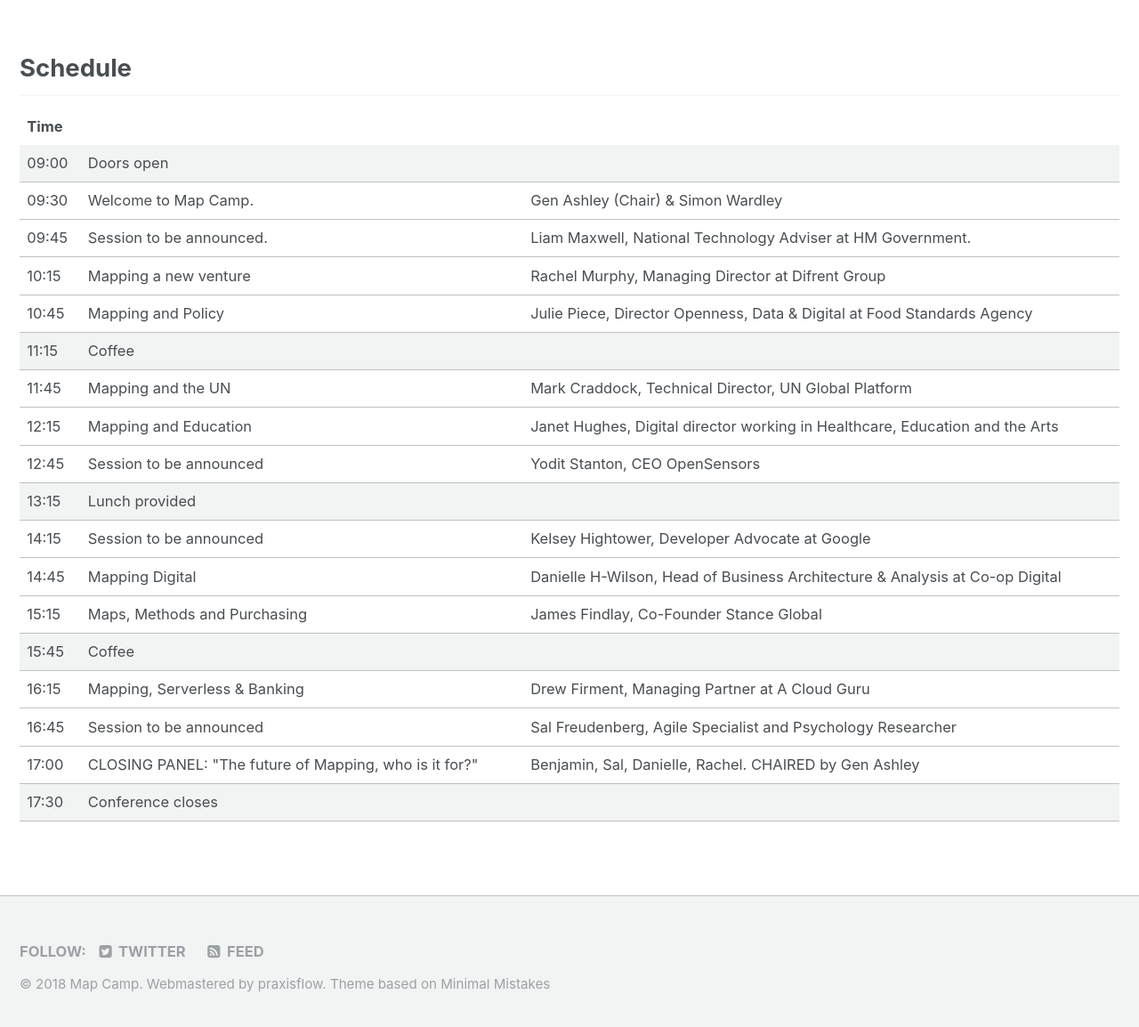
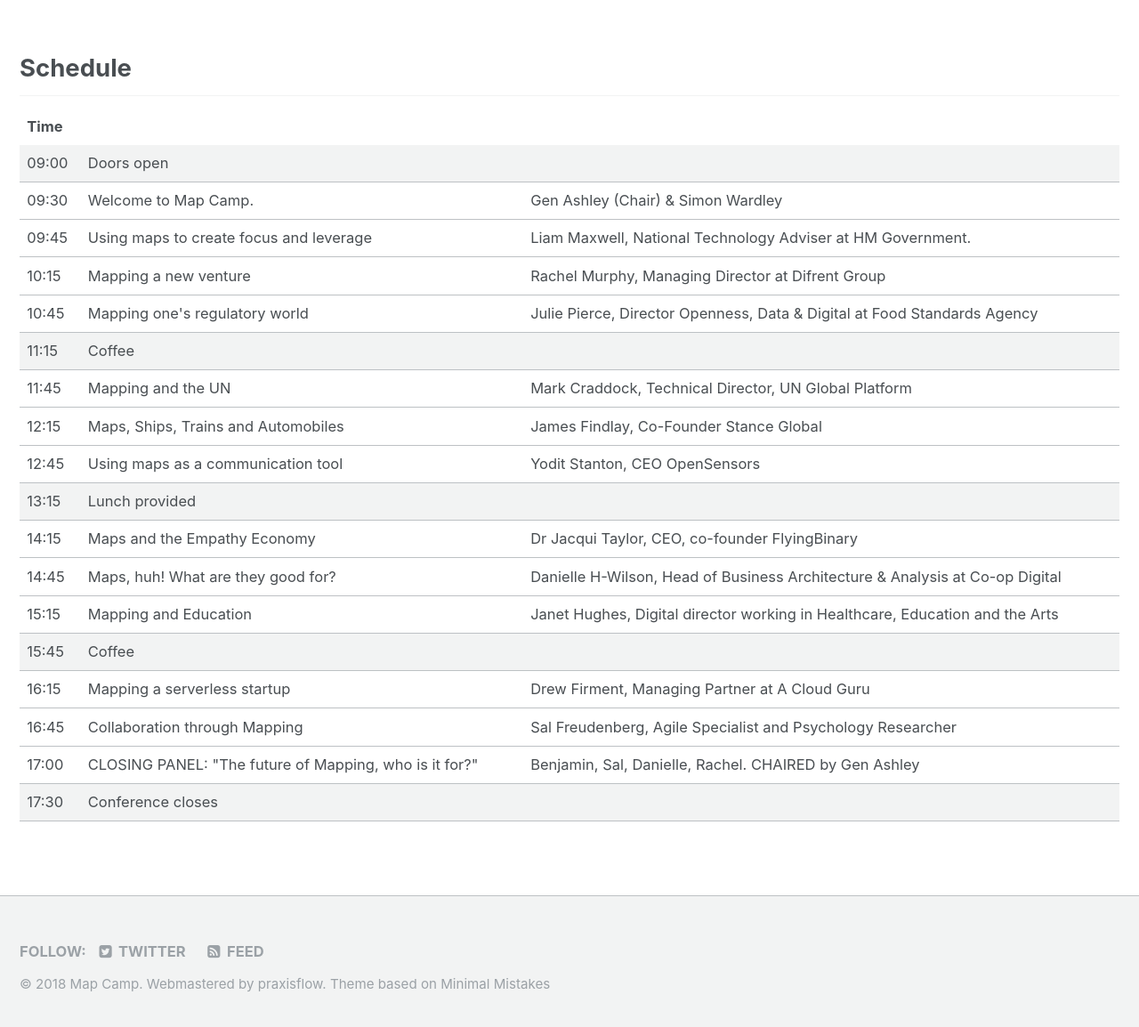
Before and after one commit to mapcampcommittee/mapcampcommittee.github.io, a Jekyll site: the page built from _pages/2018-10-03_London.html, in a window 1280 px wide and 1400 px high, scrolled down 642 px, cut to the strip 238-1392 px from the top of the window. Shown: the whole strip at 89% size. Built offline with Jekyll 4.4.1, drawn with Linux system fonts in a browser that asks for light colours.

Commit message:
Update schedule with the latest.

```diff
--- a/_pages/2018-10-03_London.html
+++ b/_pages/2018-10-03_London.html
@@ -25,20 +25,20 @@
   </tr>
   <tr class="schedule-break"><td>09:00</td><td>Doors open</td><td></td></tr>
   <tr><td>09:30</td><td>Welcome to Map Camp.</td><td>Gen Ashley (Chair) & Simon Wardley</td></tr>
-  <tr><td>09:45</td><td>Session to be announced.</td><td>Liam Maxwell, National Technology Adviser at HM Government.</td></tr>
+  <tr><td>09:45</td><td>Using maps to create focus and leverage</td><td>Liam Maxwell, National Technology Adviser at HM Government.</td></tr>
   <tr><td>10:15</td><td>Mapping a new venture</td><td>Rachel Murphy, Managing Director at Difrent Group</td></tr>
-  <tr><td>10:45</td><td>Mapping and Policy</td><td>Julie Piece, Director Openness, Data & Digital at Food Standards Agency</td></tr>
+  <tr><td>10:45</td><td>Mapping one's regulatory world</td><td>Julie Pierce, Director Openness, Data & Digital at Food Standards Agency</td></tr>
   <tr class="schedule-break"><td>11:15</td><td>Coffee</td><td></td></tr>
   <tr><td>11:45</td><td>Mapping and the UN</td><td>Mark Craddock, Technical Director, UN Global Platform</td></tr>
-  <tr><td>12:15</td><td>Mapping and Education</td><td>Janet Hughes, Digital director working in Healthcare, Education and the Arts</td></tr>
-  <tr><td>12:45</td><td>Session to be announced</td><td>Yodit Stanton, CEO OpenSensors</td></tr>
+  <tr><td>12:15</td><td>Maps, Ships, Trains and Automobiles</td><td>James Findlay, Co-Founder Stance Global</td></tr>
+  <tr><td>12:45</td><td>Using maps as a communication tool</td><td>Yodit Stanton, CEO OpenSensors</td></tr>
   <tr class="schedule-break"><td>13:15</td><td>Lunch provided</td><td></td></tr>
-  <tr><td>14:15</td><td>Session to be announced</td><td>Kelsey Hightower, Developer Advocate at Google</td></tr>
-  <tr><td>14:45</td><td>Mapping Digital</td><td>Danielle H-Wilson, Head of Business Architecture & Analysis at Co-op Digital</td></tr>
-  <tr><td>15:15</td><td>Maps, Methods and Purchasing</td><td>James Findlay, Co-Founder Stance Global</td></tr>
+  <tr><td>14:15</td><td>Maps and the Empathy Economy</td><td>Dr Jacqui Taylor, CEO, co-founder FlyingBinary</td></tr>
+  <tr><td>14:45</td><td>Maps, huh! What are they good for?</td><td>Danielle H-Wilson, Head of Business Architecture & Analysis at Co-op Digital</td></tr>
+  <tr><td>15:15</td><td>Mapping and Education</td><td>Janet Hughes, Digital director working in Healthcare, Education and the Arts</td></tr>
   <tr class="schedule-break"><td>15:45</td><td>Coffee</td><td></td></tr>
-  <tr><td>16:15</td><td>Mapping, Serverless & Banking</td><td>Drew Firment, Managing Partner at A Cloud Guru</td></tr>
-  <tr><td>16:45</td><td>Session to be announced</td><td>Sal Freudenberg, Agile Specialist and Psychology Researcher</td></tr>
+  <tr><td>16:15</td><td>Mapping a serverless startup</td><td>Drew Firment, Managing Partner at A Cloud Guru</td></tr>
+  <tr><td>16:45</td><td>Collaboration through Mapping</td><td>Sal Freudenberg, Agile Specialist and Psychology Researcher</td></tr>
   <tr><td>17:00</td><td>CLOSING PANEL: "The future of Mapping, who is it for?"</td><td>Benjamin, Sal, Danielle, Rachel. CHAIRED by Gen Ashley</td></tr>
   <tr class="schedule-break"><td>17:30</td><td>Conference closes</td><td></td></tr>
 </table>
```
